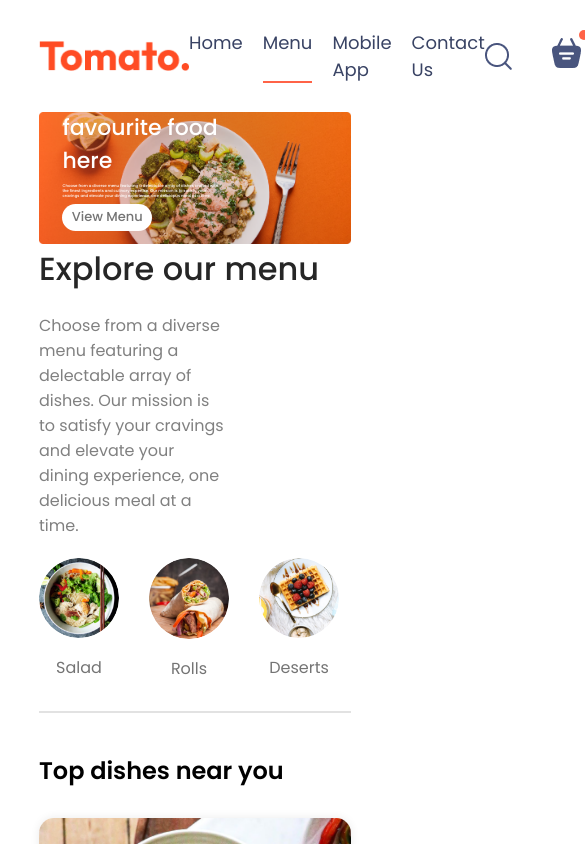
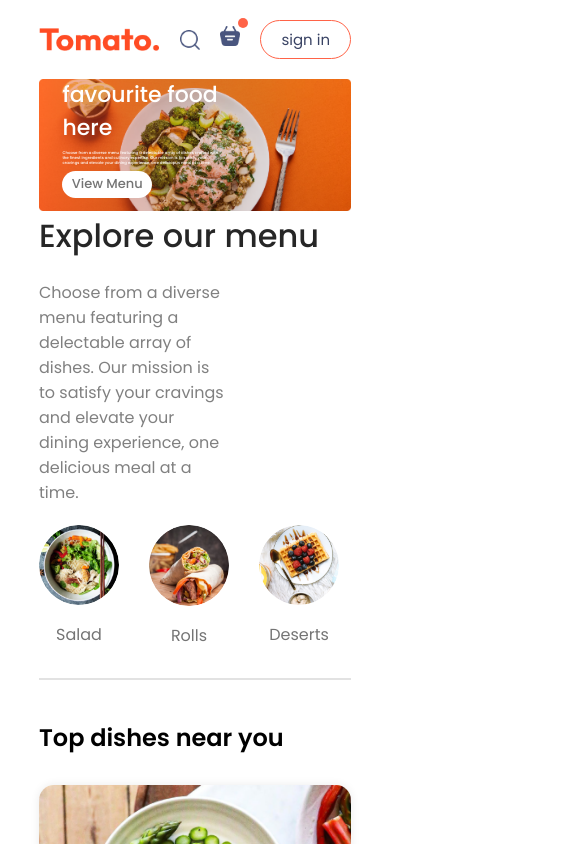
Before and after one commit to TheBoolean-Boy/Foodivery, a React (Vite) app: page / in a window 390 px wide. Shown: the top 844 px of the page, 585 px wide, since content can reach past the window. Built offline with nearby package versions, Linux system fonts and the light colour scheme.

Commit message:
Login routes setup

```diff
--- a/src/App.jsx
+++ b/src/App.jsx
@@ -4,14 +4,20 @@
 import PlaceOrder from "./Pages/PlaceOrder/PlaceOrder";
 import Cart from "./Pages/Cart/Cart";
 import Footer from "./Components/Footer/Footer";
+import { useState } from "react";
+import LoginPopup from "./Components/LoginPopup/LoginPopup";
 
 
 function App() {
+  const [showLogin, setShowLogin] = useState(false);
+
   return (
     <>
-
+    {
+      showLogin?<LoginPopup  setShowLogin={setShowLogin}/>: <></>
+    }
       <div className="app">
-        <Navbar />
+        <Navbar  setShowLogin={setShowLogin}/>
 
         <Routes>
           <Route path="/" element={<Home />} />
--- /dev/null
+++ b/src/Components/LoginPopup/LoginPopup.jsx
@@ -0,0 +1,45 @@
+import { useState } from 'react';
+import './LoginPopup.css'
+import { assets } from '../../assets/assets';
+
+const LoginPopup = ({ setShowLogin }) => {
+  const [state, setState] = useState("Sign Up");
+  return (
+
+    <div className='login-popup'>
+
+      <form className="login-popip-container">
+
+        <div className="login-popup-title">
+          <h2>{state}</h2>
+          <img onClick={() => setShowLogin(false)} src={assets.cross_icon} alt="" />
+        </div>
+
+        <div className="login-popup-inputs">
+          {
+            state === "Login" ? <></> : <input type="text" placeholder="Your name" required />
+          }
+          <input type="email" placeholder="Your email" required />
+          <input type="password" placeholder="Password" required />
+        </div>
+
+        <button>
+          {state === "Sign Up" ? "Create account" : "Login"}
+        </button>
+
+        <div className="login-popup-condition">
+          <input type="checkbox" required />
+          <p>By continuing, I agree to the terms of use & privacy policy.</p>
+        </div>
+        {state === "Login"
+          ? <p>Create a new account? <span onClick={() => setCurrState("Sign Up")}>Click here</span></p>
+          : <p>Already have an account? <span onClick={() => setCurrState("Login")}>Login here</span></p>
+        }
+
+      </form>
+
+    </div>
+  )
+}
+
+export default LoginPopup;
--- a/src/Components/Navbar/Navbar.css
+++ b/src/Components/Navbar/Navbar.css
@@ -65,3 +65,45 @@
   top: -8px;
   right: -8px;
 }
+@media (max-width: 1050px) {
+  .navbar .logo {
+    width: 140px;
+  }
+  .navbar-menu {
+    gap: 20px;
+    font-size: 17px;
+  }
+  .navbar-right {
+    gap: 30px;
+  }
+  .navbar-right img {
+    width: 22px;
+  }
+  .navbar-right button {
+    padding: 8px 25px;
+  }
+}
+@media (max-width: 900px) {
+  .navbar .logo {
+    width: 120px;
+  }
+  .navbar-menu {
+    gap: 15px;
+    font-size: 16px;
+  }
+  .navbar-right {
+    gap: 20px;
+  }
+  .navbar-right img {
+    width: 20px;
+  }
+  .navbar-right button {
+    padding: 7px 20px;
+    font-size: 15px;
+  }
+}
+@media (max-width: 750px) {
+  .navbar-menu {
+    display: none;
+  }
+}
--- a/src/Components/Navbar/Navbar.jsx
+++ b/src/Components/Navbar/Navbar.jsx
@@ -1,18 +1,19 @@
 import './Navbar.css'
 import { assets } from '../../assets/assets'
 import { useState } from 'react'
+import { Link } from 'react-router-dom';
 
-const Navbar = () => {
+const Navbar = ({setShowLogin}) => {
   const [menu, setMenu] = useState("menu");
 
   return (
     <div className="navbar">
       <img src={assets.logo} alt=""  className='logo'/>
       <ul className="navbar-menu">
-        <li onClick={ () => setMenu("home")} className={menu ==="home"? "active": ""}>Home</li>
-        <li onClick={ () => setMenu("menu")} className={menu ==="menu"? "active": ""}>Menu</li>
-        <li onClick={ () => setMenu("mobile-app")} className={menu ==="mobile-app"? "active": ""}>Mobile App</li>
-        <li onClick={ () => setMenu("contact-us")} className={menu ==="contact-us"? "active": ""}>Contact Us</li>
+        <Link to="/" onClick={ () => setMenu("home")} className={menu ==="home"? "active": ""}>Home</Link>
+        <a href= "#explore-menu" onClick={ () => setMenu("menu")} className={menu ==="menu"? "active": ""}>Menu</a>
+        <a href= "#app-download" onClick={ () => setMenu("mobile-app")} className={menu ==="mobile-app"? "active": ""}>Mobile App</a>
+        <a href='#footer' onClick={ () => setMenu("contact-us")} className={menu ==="contact-us"? "active": ""}>Contact Us</a>
       </ul>
       <div className="navbar-right">
         <img src={assets.search_icon} alt="" />
@@ -20,7 +21,7 @@
           <img src={assets.basket_icon} alt="" />
           <div className="dot"></div>
         </div>
-        <button>sign in</button>
+        <button onClick={() => setShowLogin(true)}>sign in</button>
       </div>
     </div>
   )
--- a/src/index.css
+++ b/src/index.css
@@ -5,13 +5,17 @@
   padding: 0;
   box-sizing: border-box;
   font-family: Poppins, sans-serif;
+  scroll-behavior: smooth;
 }
 
 .app{
   width: 80%;
   margin: auto;
 }
-
+a{
+  text-decoration: none;
+  color: #4444;
+}
 @keyframes fadeIn {
   0%{
     opacity: 0;
```
Also changed, not shown: src/Components/LoginPopup/LoginPopup.css (added).
